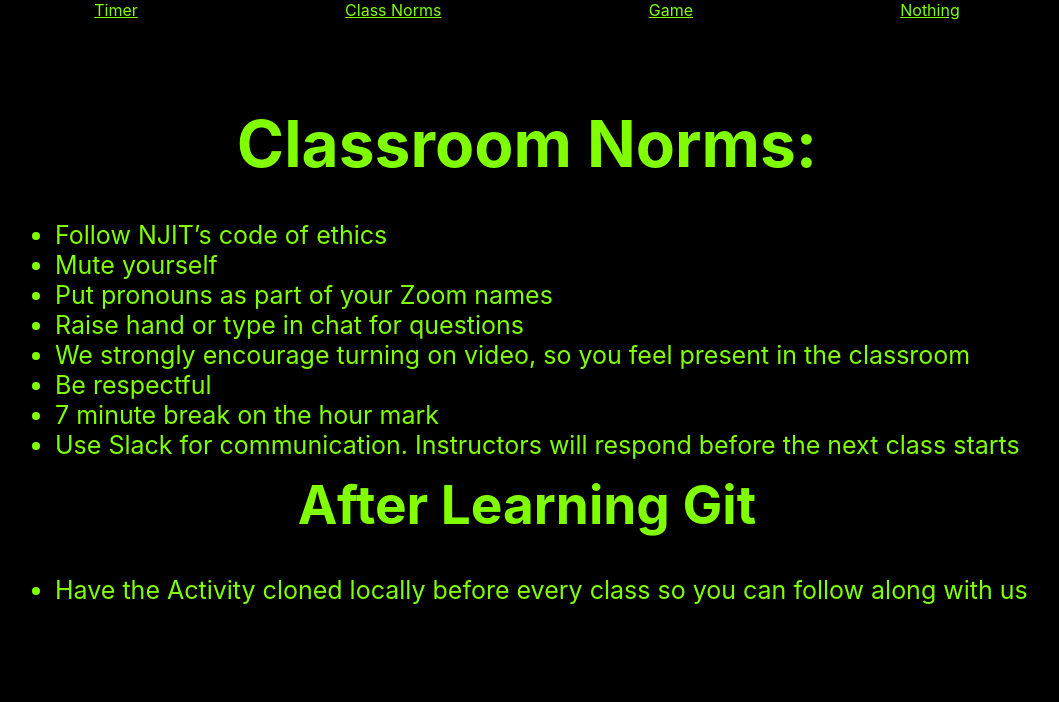
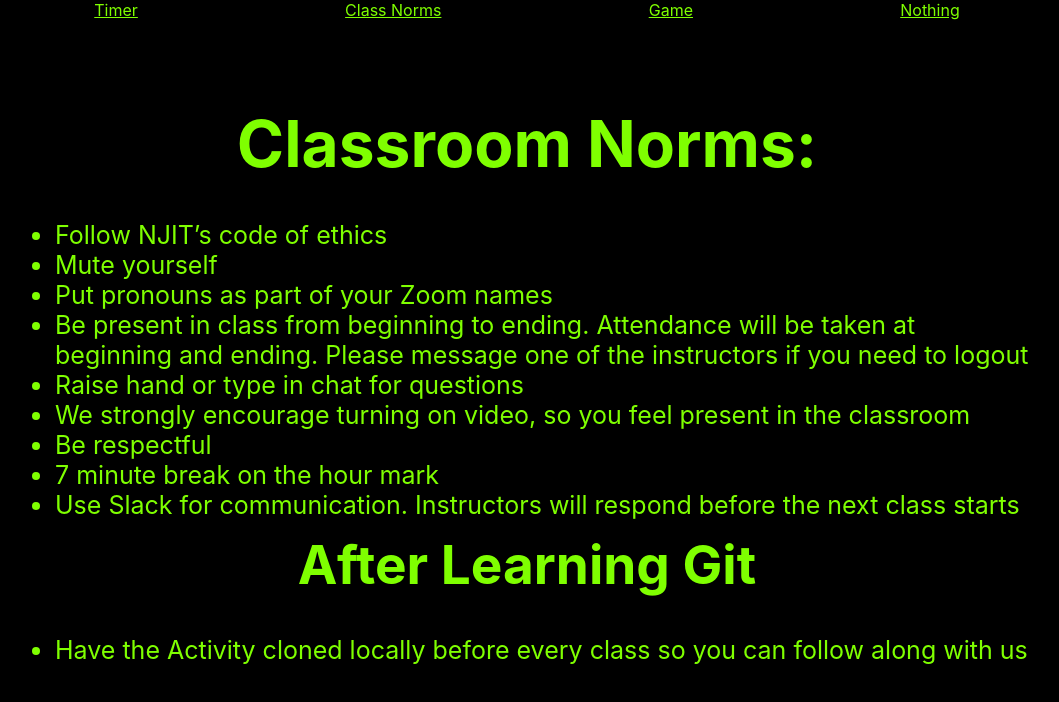
Before and after one commit to lherna1371/class_timer, a React (Create React App) app: page /norms in a window 1280 px wide. Shown: the top 702 px of the page, without its empty margins (113-1172 px from the left). Built offline with nearby package versions, Linux system fonts and the light colour scheme.

Commit message:
add attendance norm

```diff
--- a/src/Norms.js
+++ b/src/Norms.js
@@ -13,6 +13,7 @@ export default class Norms extends React.Component {
             <li>Follow NJIT’s code of ethics</li>
             <li>Mute yourself</li>
             <li>Put pronouns as part of your Zoom names</li>
+            <li>Be present in class from beginning to ending. Attendance will be taken at beginning and ending. Please message one of the instructors if you need to logout</li>
             <li>Raise hand or type in chat for questions</li>
             <li>We strongly encourage turning on video, so you feel present in the classroom</li>
             <li>Be respectful</li>
```
